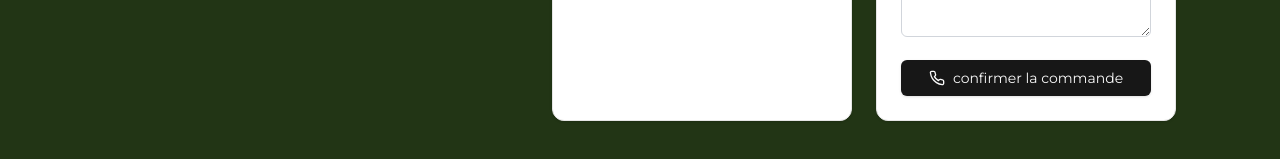
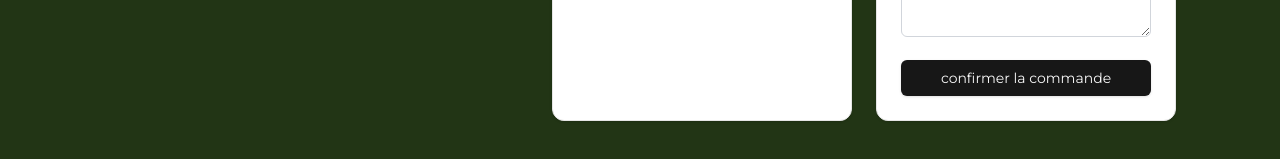
Before and after one commit to issamjebrane/Koolpranzo, a Next.js app: page /order/1 in a window 1280 px wide. Shown: the part 1160-1319 px from the top of the page. Built offline with nearby package versions, Linux system fonts and the light colour scheme.

Commit message:
retouches

```diff
--- a/src/app/order/[id]/page.tsx
+++ b/src/app/order/[id]/page.tsx
@@ -259,7 +259,6 @@ const Order = ({ params }: OrderPageProps) => {
               type="submit"
               className="w-full flex items-center justify-center gap-2"
             >
-              <Phone className="h-5 w-5" />
               confirmer la commande
             </Button>
           </form>
```
